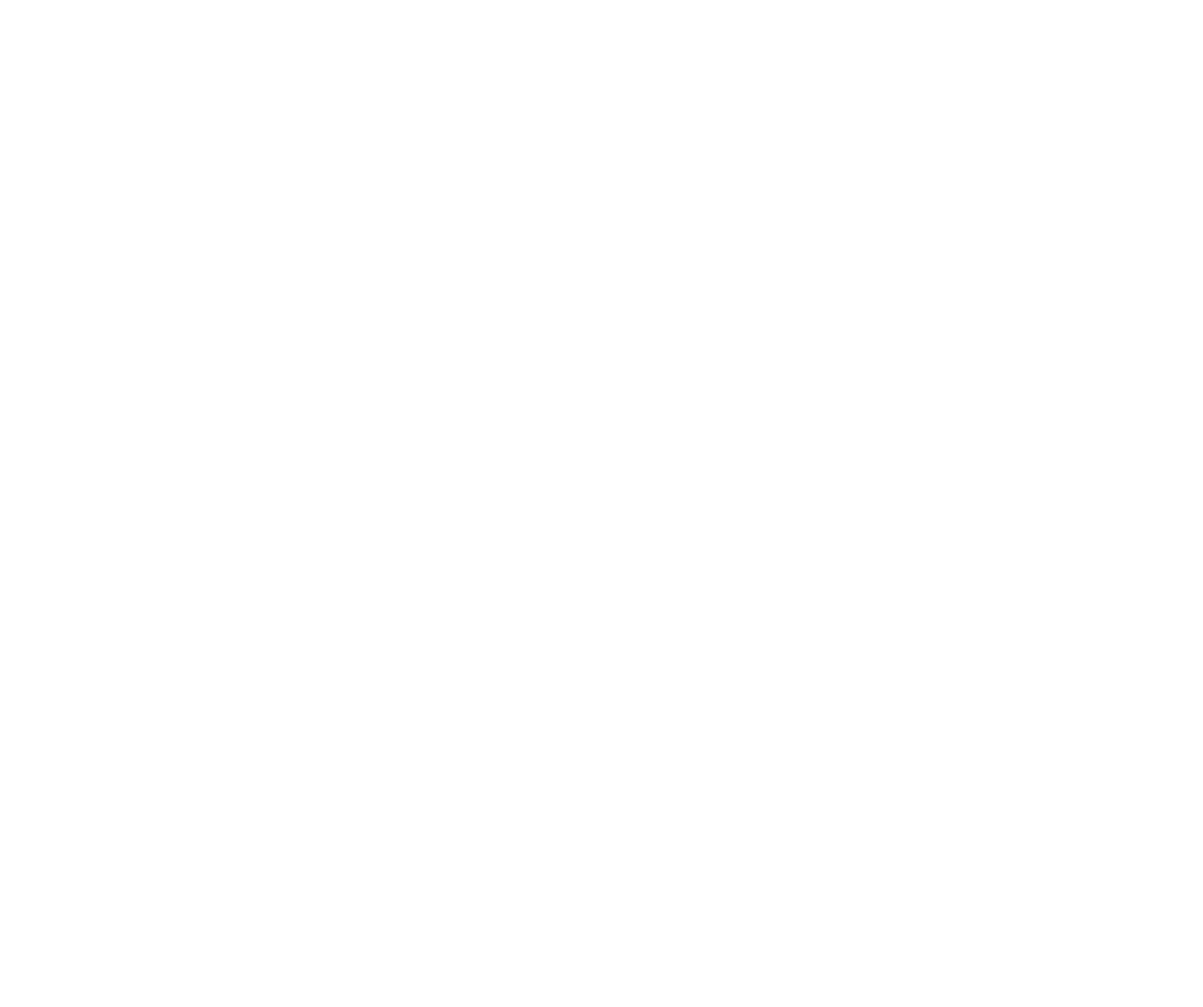
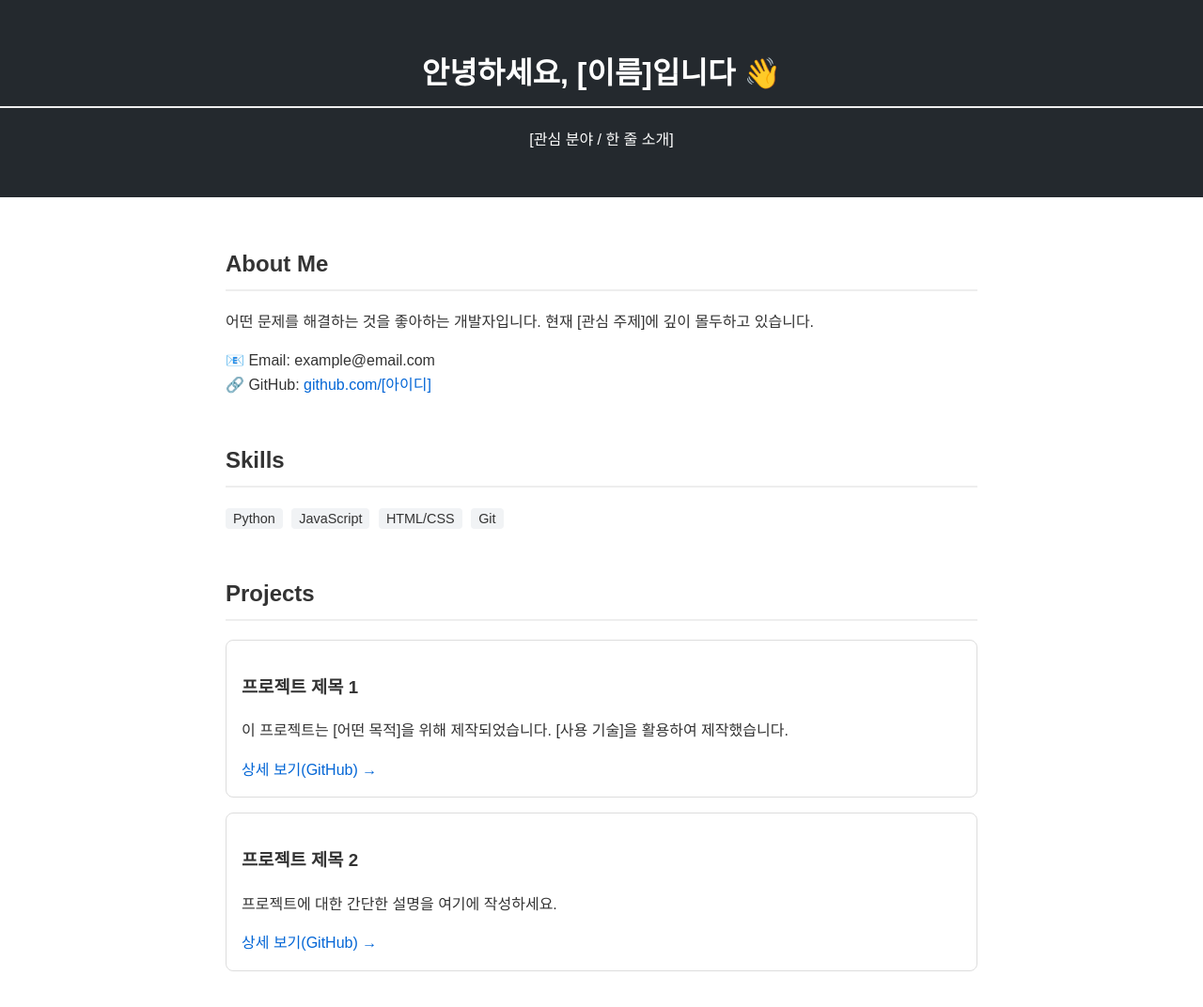
Before and after one commit to hyeonuk940/hyeonuk940.github.io, a plain HTML site: page index.html in a window 1280 px wide. Shown: the whole page at 94% size. Before the commit the page ends 800 px from the top, so only its background shows below. Drawn offline with Linux system fonts and the light colour scheme.

Commit message:
Add portfolio structure and styles in index.html

```diff
--- a/index.html
+++ b/index.html
@@ -2,8 +2,67 @@
 <html lang="ko">
 <head>
     <meta charset="UTF-8">
+    <meta name="viewport" content="width=device-width, initial-scale=1.0">
+    <title>나의 포트폴리오</title>
+    <style>
+        /* 기본 스타일 설정 */
+        body { font-family: 'Arial', sans-serif; line-height: 1.6; margin: 0; padding: 0; color: #333; }
+        header { background: #24292e; color: #fff; padding: 2rem 0; text-align: center; }
+        .container { max-width: 800px; margin: 0 auto; padding: 2rem; }
+
+        /* 섹션 스타일 */
+        section { margin-bottom: 3rem; }
+        h1, h2 { border-bottom: 2px solid #eee; padding-bottom: 0.5rem; }
+
+        /* 프로젝트 카드 스타일 */
+        .project-card { border: 1px solid #ddd; border-radius: 8px; padding: 1rem; margin-bottom: 1rem; transition: 0.3s; }
+        .project-card:hover { box-shadow: 0 4px 8px rgba(0,0,0,0.1); }
+
+        /* 링크 스타일 */
+        a { color: #0366d6; text-decoration: none; }
+        a:hover { text-decoration: underline; }
+
+        /* 기술 스택 배지 */
+        .badge { background: #f1f3f5; padding: 0.2rem 0.5rem; border-radius: 4px; font-size: 0.9rem; margin-right: 5px; }
+    </style>
 </head>
 <body>
-    <h1></h1>
+
+<header>
+    <h1>안녕하세요, [이름]입니다 👋</h1>
+    <p>[관심 분야 / 한 줄 소개]</p>
+</header>
+
+<div class="container">
+    <section id="about">
+        <h2>About Me</h2>
+        <p>어떤 문제를 해결하는 것을 좋아하는 개발자입니다. 현재 [관심 주제]에 깊이 몰두하고 있습니다.</p>
+        <p>📧 Email: example@email.com<br>
+           🔗 GitHub: <a href="https://github.com/[아이디]">github.com/[아이디]</a></p>
+    </section>
+
+    <section id="skills">
+        <h2>Skills</h2>
+        <span class="badge">Python</span>
+        <span class="badge">JavaScript</span>
+        <span class="badge">HTML/CSS</span>
+        <span class="badge">Git</span>
+    </section>
+
+    <section id="projects">
+        <h2>Projects</h2>
+        <div class="project-card">
+            <h3>프로젝트 제목 1</h3>
+            <p>이 프로젝트는 [어떤 목적]을 위해 제작되었습니다. [사용 기술]을 활용하여 제작했습니다.</p>
+            <a href="#">상세 보기(GitHub) →</a>
+        </div>
+        <div class="project-card">
+            <h3>프로젝트 제목 2</h3>
+            <p>프로젝트에 대한 간단한 설명을 여기에 작성하세요.</p>
+            <a href="#">상세 보기(GitHub) →</a>
+        </div>
+    </section>
+</div>
+
 </body>
 </html>
```
